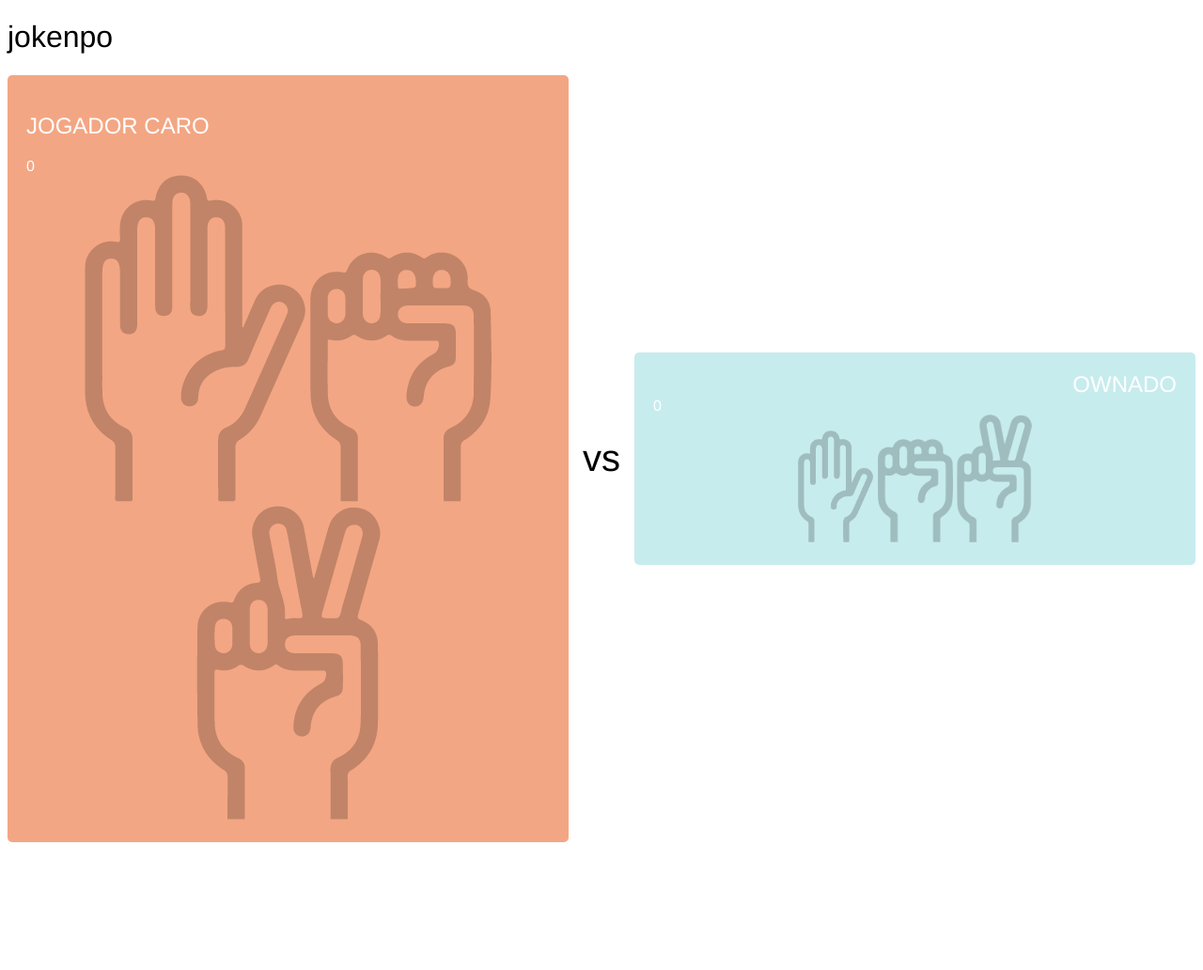
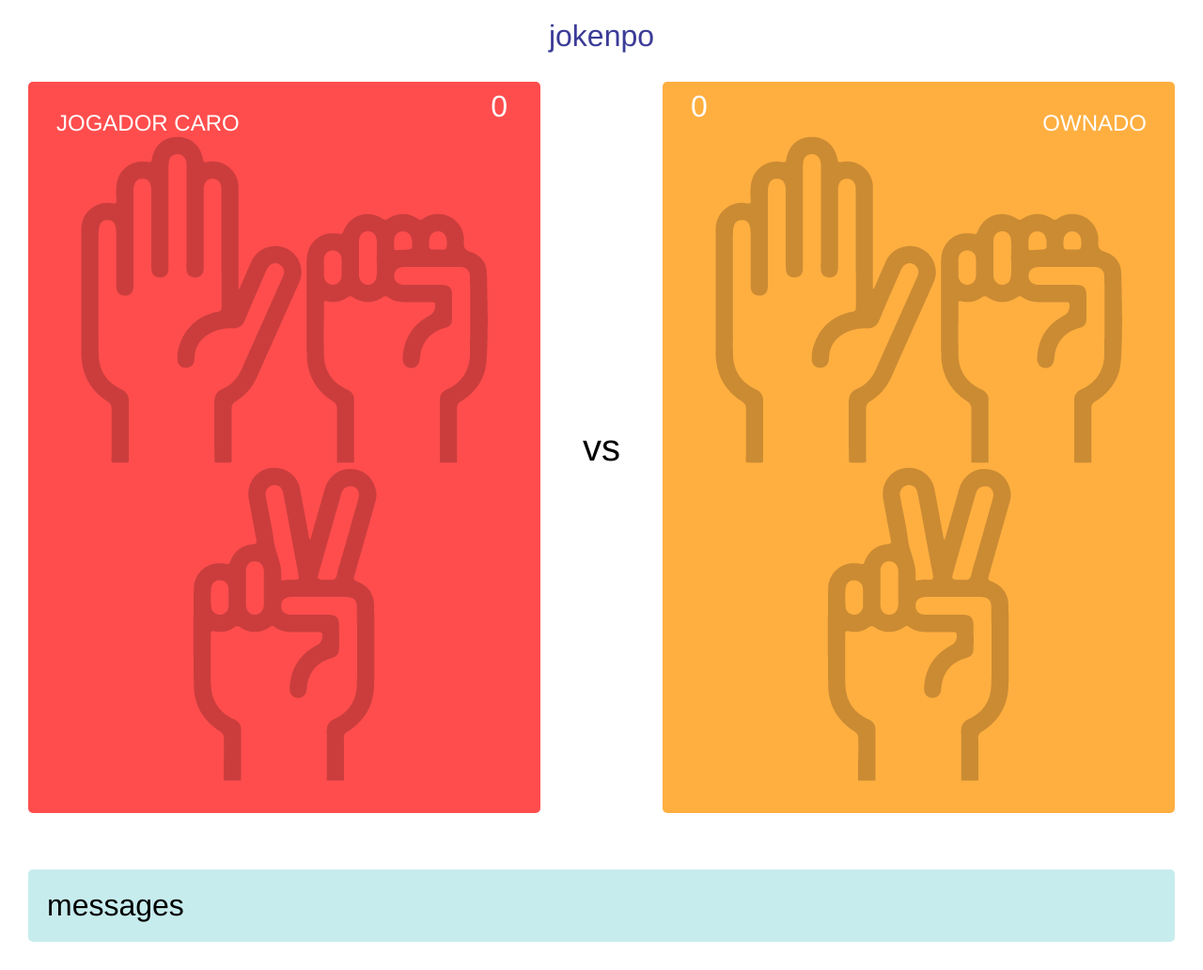
Before and after one commit to 00lucasm/jokenpo, a plain HTML site: page index.html in a window 1280 px wide. Shown: the whole page at 94% size. Before the commit the page ends 904 px from the top, so only its background shows below. Drawn offline with Linux system fonts and the light colour scheme.

Commit message:
Finaliza guia de estilos

```diff
--- a/index.html
+++ b/index.html
@@ -11,7 +11,6 @@
 			<h1 id="title">jokenpo</h1>
 
 			<div id="scoreboard">
-
 				<div id="player">
 					<h2 id="player-name">JOGADOR CARO</h2>
 					<span id="player-points">0</span>
@@ -33,8 +32,8 @@
 						<li><a id="npc-choice3"><img src="./assets/maos/1x/scissors.png"></a></li>
 					</ul>
 				</div>
-
 			</div>
+			<div id="messages">messages</div>
 		</div>
 	</body>
 </html>
--- a/styles.css
+++ b/styles.css
@@ -1,6 +1,15 @@
+
 * {
+	margin: 0;
+	padding: 0;
 	font-family: Helvetica;
 	font-weight: 400;
+}
+
+#title {
+	color: #3B3B98;
+	text-align: center;
+	margin: 20px 0 0 0;
 }
 
 #scoreboard {
@@ -13,17 +22,18 @@
 	position: relative;
 	flex-grow: 1;
 	border-radius: 5px;
+	margin: 30px;
 	width: 200px;
-	padding: 20px;
+	padding: 30px;
 	color: #fff;
 }
 
 #player {
-	background-color: #f3a683;
+	background-color: #ff4d4d;
 }
 
 #npc {
-	background-color: #c7ecee;
+	background-color: #ffaf40;
 }
 
 #versus {
@@ -45,6 +55,16 @@
 	text-align: right;
 }
 
+#player-points, #npc-points {
+	position: absolute;
+	top: 8px;
+	font-size: 32px;
+}
+
+#player-points {
+	right: 35px;
+}
+
 ul#player-choice, ul#npc-choice {
 	list-style: none;
 	text-align: center;
@@ -64,6 +84,14 @@ ul#player-choice li a:hover {
 	opacity: 1;
 }
 
-ul#jogador-escolha li a img, ul#npc-choice li a img {
+ul#jogador-escolha li a, ul#npc-choice li a {
 	max-width: 80px;
 }
+
+#messages{
+	background-color: #c7ecee;
+	font-size: 32px;
+	border-radius: 5px;
+	margin: 30px;
+	padding: 20px;
+}
```
